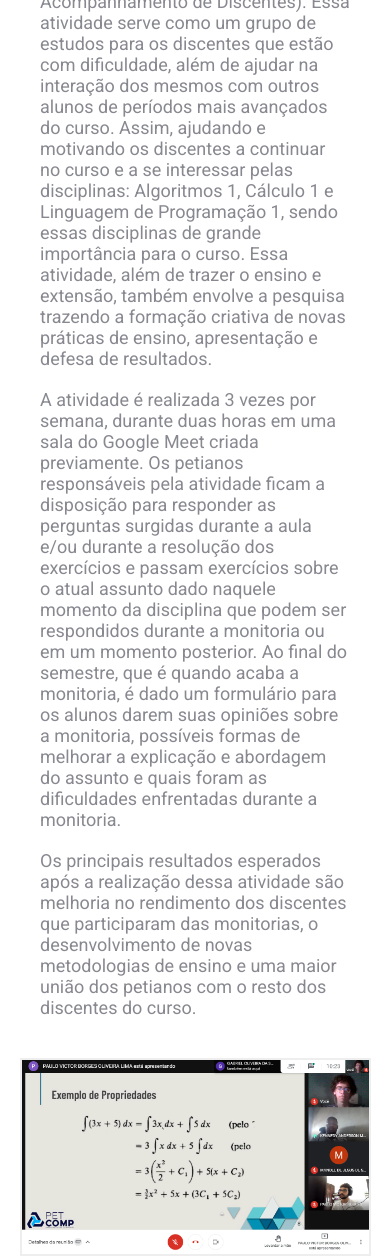
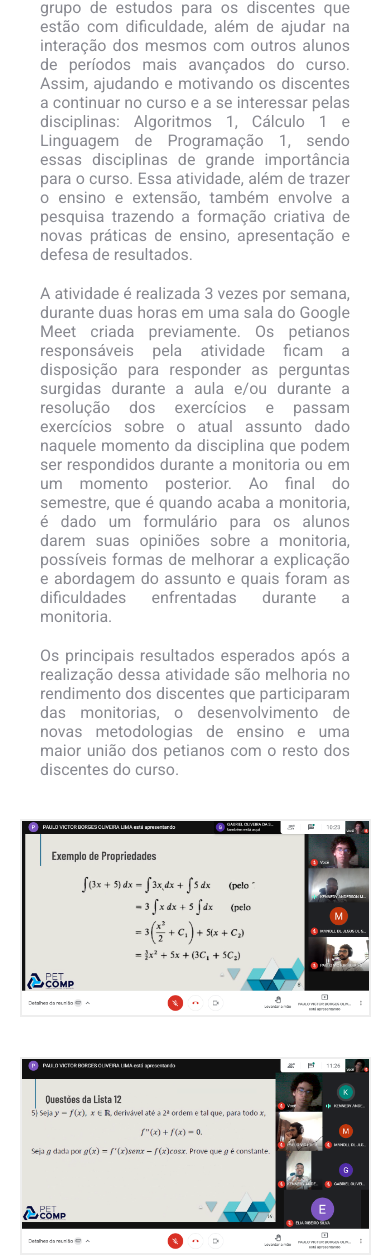
Before and after one commit to PET-Comp-UFMA/petcomp-ufma_site, a PHP site: page /monitoria.html in a window 390 px wide. Shown: the part 331-1589 px from the top of the page. Run offline with PHP 8.4, Linux system fonts and the light colour scheme.

Commit message:
Correções

```diff
--- a/styles/atividades.css
+++ b/styles/atividades.css
@@ -34,6 +34,11 @@ main img:hover {
 }
 
 @media (max-width: 800px) {
+  main p {
+    font-size: 16px;
+    text-align: justify;
+  }
+
   main .images {
     display: flex;
     flex-direction: column;
```
